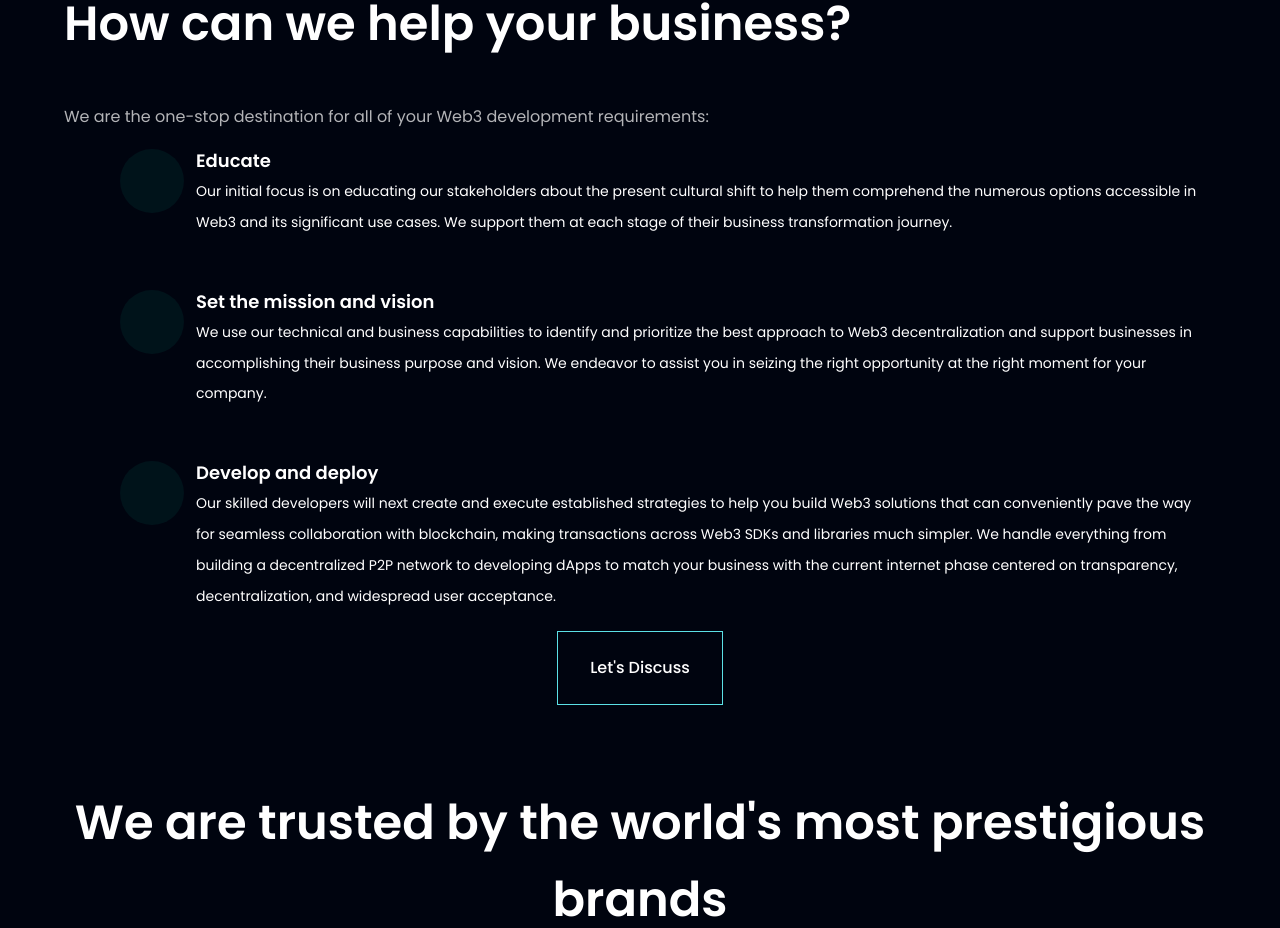
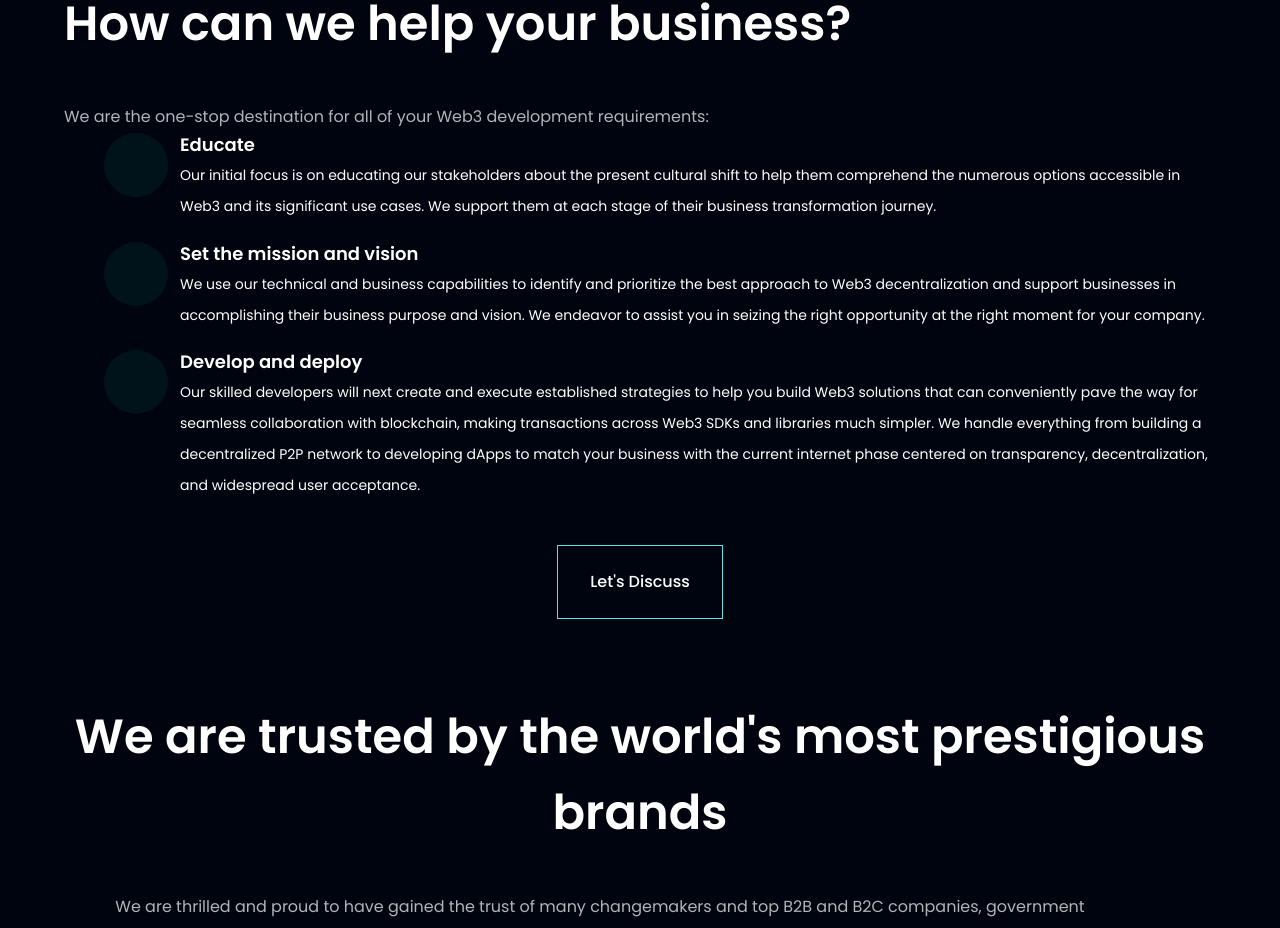
Before and after one commit to Edberaga/Old-Saysheji, a React (Vite) app: page / in a window 1280 px wide. Shown: the part 8116-9044 px from the top of the page. Built offline with nearby package versions, Linux system fonts and the light colour scheme.

Commit message:
remove p margin right and etc for the help section

```diff
--- a/src/home/Help.jsx
+++ b/src/home/Help.jsx
@@ -6,7 +6,7 @@ import KnowMore from './KnowMore'
 
 const HelpList = ({ title, icon, info, index}) => {
   return (
-  <div className={`flex flex-row ss:p-6 p-3 rounded-[20px] ${index !== help.length -1 ? "mb-3" :" mb-0" } feature-card`}>
+  <div className={`flex flex-row ss:p-6 p-0 rounded-[20px] ${index !== help.length -1 ? "mb-3" :" mb-0" } feature-card`}>
     <div className={`ss:block hidden w-[64px] h-[64px] rounded-full ${styles.flexCenter} bg-dimBlue`}>
       {/*<img src={icon} alt={title} className='w-[50%] h-[50%] object-contain'/>*/}
     </div>
@@ -24,7 +24,7 @@ const Help = () => {
       <h1 className={styles.heading2}>{Content.helpSectionTitle}</h1>
       <div className="w-full flex justify-between items-start md:flex-row flex-col sm:mb-0 mb-6 relative z-[1]">
         <div className="w-full md:mt-10 mt-6">
-          <p className={`${styles.paragraph} sm:mr-[5rem] mr-5 text-base`}>{Content.helpSectionInfo}</p>
+          <p className={`${styles.paragraph} sm:mr-[5rem] mr-0 text-base`}>{Content.helpSectionInfo}</p>
         </div>
       </div>
 
@@ -35,7 +35,7 @@ const Help = () => {
       </div>
 
       <div className="w-full flex justify-center">
-        <KnowMore styles='mt-10' detail="Let's Discuss"/>
+        <KnowMore style='mt-10' detail="Let's Discuss"/>
       </div>
     </section>
   )
```
